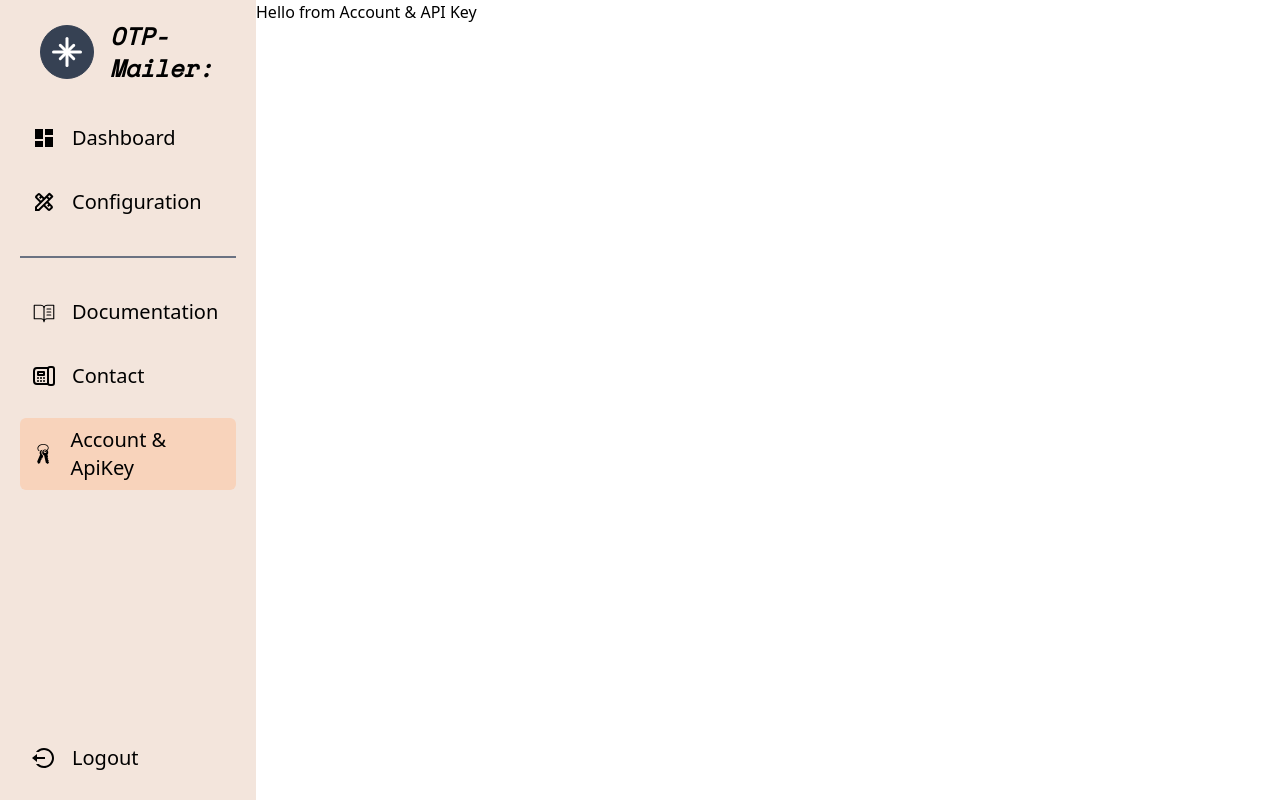
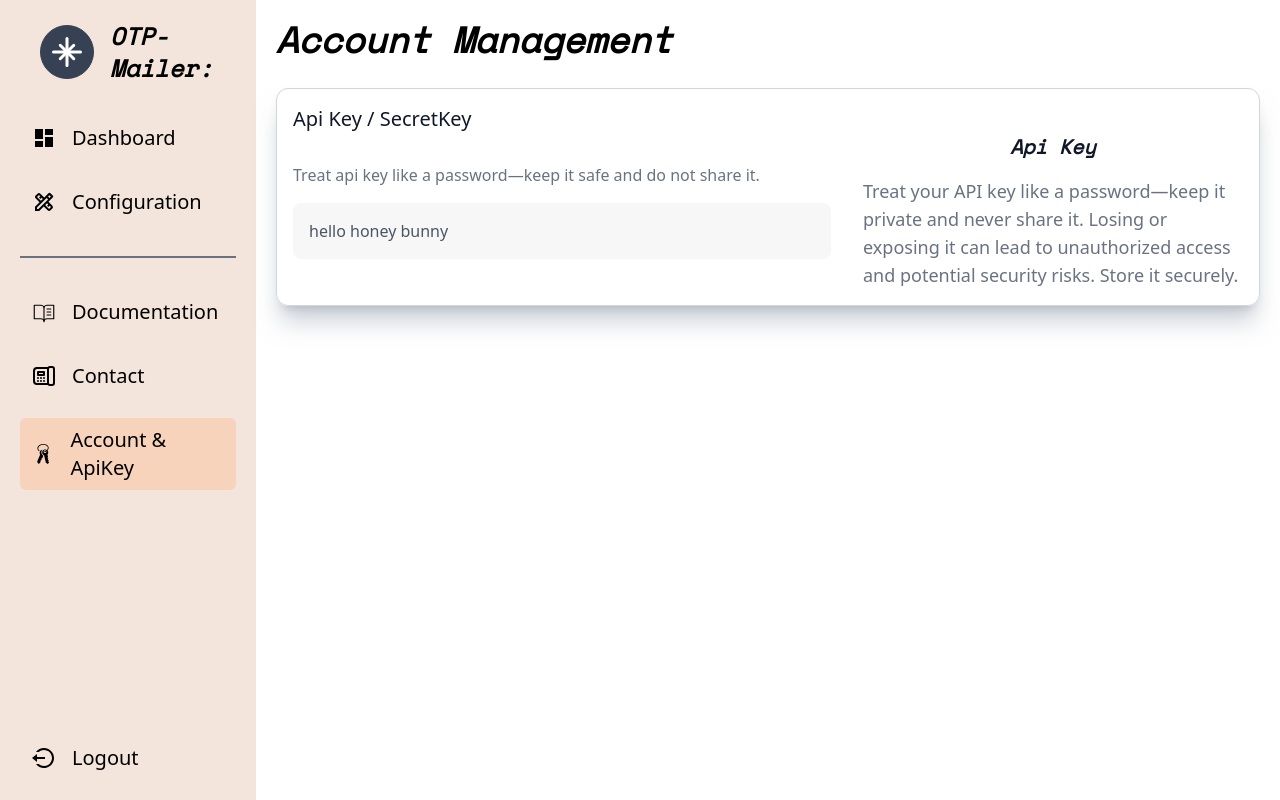
Before and after one commit to Dipak-Gautam/OTP-Mailer-Frontend, a React (Vite) app: page /dashboard/account in a window 1280 px wide. Built offline with nearby package versions, Linux system fonts and the light colour scheme.

Commit message:
feat: Api key ui completed

```diff
--- a/src/Components/DashBoard/Component/AccountApi/Account&Api.tsx
+++ b/src/Components/DashBoard/Component/AccountApi/Account&Api.tsx
@@ -1,7 +1,17 @@
 import React from "react";
+import ApiKey from "./Component/ApiKey";
 
 const AccountApi = () => {
-  return <div>Hello from Account & API Key</div>;
+  return (
+    <div className="p-5">
+      <div className="text-4xl font-SpaceMono italic font-bold ">
+        Account Management
+      </div>
+      <div className="my-7">
+        <ApiKey />
+      </div>
+    </div>
+  );
 };
 
 export default AccountApi;
--- /dev/null
+++ b/src/Components/DashBoard/Component/AccountApi/Component/ApiKey.tsx
@@ -0,0 +1,33 @@
+import React from "react";
+
+const ApiKey = () => {
+  return (
+    <div className="p-4 border border-gray-300 shadow-xl shadow-gray-400/50 rounded-xl">
+      <div className="text-gray-900 font-medium text-xl ">
+        Api Key / SecretKey
+      </div>
+      <div className="flex gap-8 ">
+        <div className="flex-1 flex flex-col gap-4 justify-center">
+          <div className="font-lg text-gray-500 font-medium">
+            Treat api key like a password—keep it safe and do not share it.
+          </div>
+          <div className="bg-[#f7f7f7] font-lg text-gray-600 font-medium p-4 rounded-lg">
+            hello honey bunny
+          </div>
+        </div>
+        <div className="w-[40%] flex flex-col gap-4">
+          <div className="text-xl text-gray-900 font-SpaceMono italic font-bold text-center">
+            Api Key
+          </div>
+          <div className="text-gray-500 font-medium text-lg">
+            Treat your API key like a password—keep it private and never share
+            it. Losing or exposing it can lead to unauthorized access and
+            potential security risks. Store it securely.
+          </div>
+        </div>
+      </div>
+    </div>
+  );
+};
+
+export default ApiKey;
```
